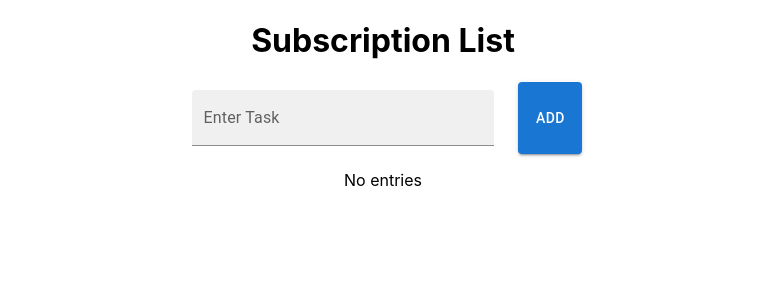
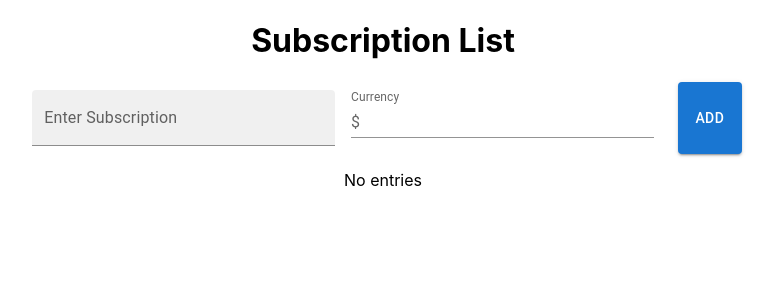
Before and after one commit to Zaris47/subscription-tracker, a React (Create React App) app: page / in a window 1280 px wide. Shown: the top 300 px of the page, without its empty margins (257-1031 px from the left). Built offline with nearby package versions, Linux system fonts and the light colour scheme.

Commit message:
Updated, Made a formated number and upated

```diff
--- a/package.json
+++ b/package.json
@@ -12,6 +12,7 @@
     "@testing-library/user-event": "^13.5.0",
     "react": "^18.2.0",
     "react-dom": "^18.2.0",
+    "react-number-format": "^5.1.4",
     "react-scripts": "5.0.1",
     "web-vitals": "^2.1.4"
   },
--- a/src/App.js
+++ b/src/App.js
@@ -23,7 +23,7 @@ function App() {
         setSubList={setSubList}
         onAddItem={addItemHandler}
       />
-      <SubLists subList={subList}/>
+      <SubLists subList={subList} setSubList={setSubList} />
     </div>
   );
 }
--- a/src/components/EnterSub.jsx
+++ b/src/components/EnterSub.jsx
@@ -6,10 +6,13 @@ import Stack from "@mui/material/Stack";
 import Alert from "@mui/material/Alert";
 import Slide from "@mui/material/Slide";
 import Snackbar from "@mui/material/Snackbar";
+import InputAdornment from "@mui/material/InputAdornment";
+import { NumericFormat } from "react-number-format";
 
 const EnterSub = (props) => {
   const [subItem, setSubItem] = useState("");
   const [open, setOpen] = useState(false);
+  const [subCost, setSubCost] = useState("");
 
   // Handling Error Snackbar
   const SlideTransition = (props) => {
@@ -25,17 +28,35 @@ const EnterSub = (props) => {
 
   const handleSubmit = (e) => {
     e.preventDefault();
-    if (subItem.trim().length === 0) {
+    if (subItem.trim().length === 0 || subCost.trim().length === 0 ) {
       // alert("Please enter an item");
       setOpen(true);
     } else {
+      // const newItem = {
+      //   subItem: subItem,
+      //   subCost: subCost
+      // };
+       //props.onAddItem(newItem);
       props.onAddItem(subItem);
+      console.log(subCost);
       setSubItem("");
+      setSubCost("0");
     }
   };
 
   const handleInputChange = (e) => {
     setSubItem(e.target.value);
+  };
+
+  const handleSubCost = (e) => {
+    setSubCost(e.target.value);
+  };
+
+  const handleKeyPress = (e) => {
+    if (e.key === "Enter") {
+      e.preventDefault();
+      handleSubmit(e);
+    }
   };
 
   return (
@@ -51,10 +72,30 @@ const EnterSub = (props) => {
         >
           <TextField
             id="filled-basic"
-            label="Enter Task"
+            label="Enter Subscription"
             variant="filled"
             value={subItem}
             onChange={handleInputChange}
+            onKeyPress={handleKeyPress}
+          />
+
+          <TextField
+            label="Currency"
+            value={subCost}
+            onChange={handleSubCost}
+            id="formatted-numberformat-input"
+            InputProps={{
+              inputComponent: NumericFormat,
+              inputProps: {
+                thousandSeparator: true,
+                //prefix: "$",
+                valueIsNumericString: true,
+              },
+              startAdornment: (
+                <InputAdornment position="start">$</InputAdornment>
+              ),
+            }}
+            variant="standard"
           />
         </Box>
         <Button variant="contained" type="submit">
@@ -74,7 +115,7 @@ const EnterSub = (props) => {
           variant="filled"
           sx={{ width: "100%" }}
         >
-          Please enter an item!
+          Please enter all fields!
         </Alert>
       </Snackbar>
     </form>
--- a/src/components/Sublists.jsx
+++ b/src/components/Sublists.jsx
@@ -10,6 +10,12 @@ import IconButton from "@mui/material/IconButton";
 import ClearIcon from "@mui/icons-material/Clear";
 
 const SubLists = (props) => {
+
+    const handleDelete = (index) => {
+        props.setSubList((prevList) => prevList.filter((item, i) => i !== index));
+      };
+
+
   return (
     <Container maxWidth="md">
       {props.subList.length > 0 ? (
@@ -19,7 +25,7 @@ const SubLists = (props) => {
               <ListItem
                 key={index}
                 secondaryAction={
-                  <IconButton edge="end" aria-label="delete">
+                  <IconButton edge="end" aria-label="delete" onClick={() => handleDelete(index)}>
                     <DeleteIcon />
                     <ClearIcon />
                   </IconButton>
```
Also changed, not shown: 1 other file (tests, documents, lock files or other folders).
